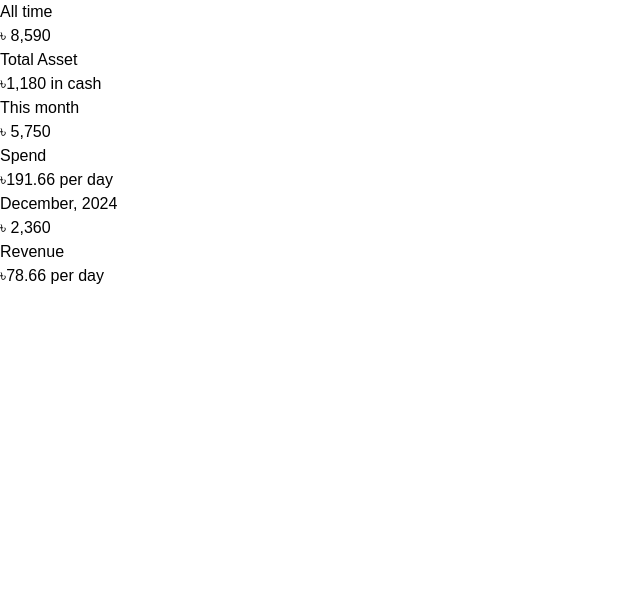
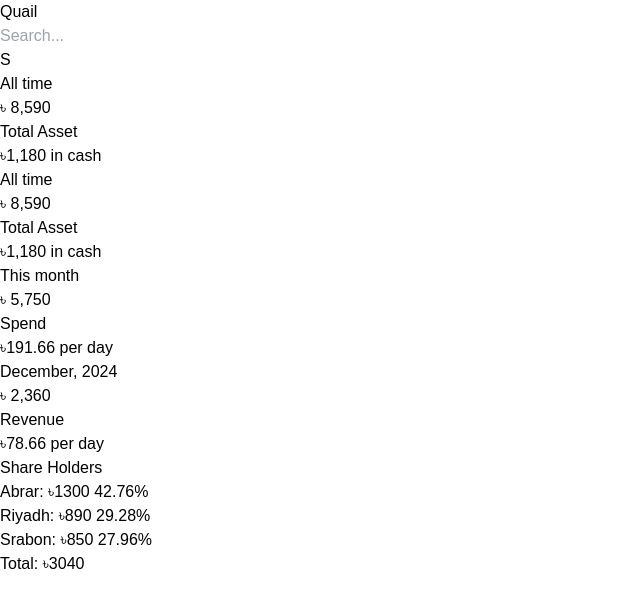
Before and after one commit to alasad08/business-manager, a Next.js app: page / in a window 1280 px wide. Shown: the top 608 px of the page, without its empty margins (0-640 px from the left). Built offline with nearby package versions, Linux system fonts and the light colour scheme.

Commit message:
rearranged file structure + added components and layouts

```diff
--- /dev/null
+++ b/src/app/components/Card.tsx
@@ -0,0 +1,16 @@
+export default function Card() {
+  return (
+    <>
+      <div className="p-4 bg-zinc-900 rounded text-white ring-1 ring-white/10">
+        <p className="mb-1 text-xs text-gray-300">All time</p>
+        <p className="text-3xl text-orange-300">৳ 8,590</p>
+        <div className="flex mt-1">
+          <p className="text-base text-gray-200">Total Asset</p>
+          <p className="text-sm text-green-400 my-auto ml-auto">
+            ৳1,180 in cash
+          </p>
+        </div>
+      </div>
+    </>
+  );
+}
--- /dev/null
+++ b/src/app/components/ShareHolder.tsx
@@ -0,0 +1,43 @@
+const ShareHolderCard = () => {
+  const shareHolders = [
+    { id: 1, name: "Abrar", ammount: 1300 },
+    { id: 2, name: "Riyadh", ammount: 890 },
+    { id: 3, name: "Srabon", ammount: 850 },
+  ];
+
+  // Calculate the total amount
+  const totalAmount = shareHolders.reduce(
+    (total, shareHolder) => total + shareHolder.ammount,
+    0
+  );
+
+  return (
+    <>
+      <div className="bg-white p-4 rounded">
+        <h2 className="text-xl mb-2">Share Holders</h2>
+        <ul>
+          {shareHolders.map((shareHolder) => {
+            // Calculate the percentage
+            const percentage = (
+              (shareHolder.ammount / totalAmount) *
+              100
+            ).toFixed(2);
+
+            return (
+              <li
+                key={shareHolder.id}
+                className="flex p-2 rounded bg-gray-200 my-2"
+              >
+                {shareHolder.name}: ৳{shareHolder.ammount}{" "}
+                <span className="ml-auto">{percentage}%</span>
+              </li>
+            );
+          })}
+        </ul>
+        <p className="text-base">Total: ৳{totalAmount}</p>
+      </div>
+    </>
+  );
+};
+
+export default ShareHolderCard;
--- /dev/null
+++ b/src/app/layouts/Dashboard/Dashboard.tsx
@@ -0,0 +1,52 @@
+import Card from "@/app/components/Card";
+import ShareHolderCard from "@/app/components/ShareHolder";
+
+const Dashboard = () => {
+  return (
+    <>
+      <div className="container mx-auto my-4 max-lg:px-4 gap-4 grid">
+        <div className="grid lg:grid-cols-4 md:grid-cols-2 grid-cols-1 gap-4">
+          <Card />
+          <div className="p-4 bg-zinc-900 rounded text-white ring-1 ring-white/10">
+            <p className="mb-1 text-sm text-gray-300">All time</p>
+            <p className="text-3xl text-orange-300">৳ 8,590</p>
+            <div className="flex mt-1">
+              <p className="text-lg text-gray-200">Total Asset</p>
+              <p className="text-base text-green-400 my-auto ml-auto">
+                ৳1,180 in cash
+              </p>
+            </div>
+          </div>
+
+          <div className="p-4 bg-zinc-900 rounded text-white ring-1 ring-white/10">
+            <p className="mb-1 text-sm text-gray-300">This month</p>
+            <p className="text-3xl text-red-400">৳ 5,750</p>
+            <div className="flex mt-1">
+              <p className="text-lg text-gray-200">Spend</p>
+              <p className="text-base text-gray-200 my-auto ml-auto">
+                ৳191.66 per day
+              </p>
+            </div>
+          </div>
+
+          <div className="p-4 bg-zinc-900 rounded text-white ring-1 ring-white/10">
+            <p className="mb-1 text-sm text-gray-300">December, 2024</p>
+            <p className="text-3xl text-green-400">৳ 2,360</p>
+            <div className="flex mt-1">
+              <p className="text-lg text-gray-200">Revenue</p>
+              <p className="text-base text-gray-200 my-auto ml-auto">
+                ৳78.66 per day
+              </p>
+            </div>
+          </div>
+        </div>
+
+        <div className="grid lg:grid-cols-2 md:grid-cols-1 grid-cols-1 gap-4">
+          <ShareHolderCard />
+        </div>
+      </div>
+    </>
+  );
+};
+
+export default Dashboard;
--- /dev/null
+++ b/src/app/layouts/Navbar/Navbar.tsx
@@ -0,0 +1,25 @@
+const Navbar = () => {
+  return (
+    <>
+      <div className="bg-white p-4 fixed w-full">
+        <div className="container flex gap-8 mx-auto">
+          <div className="Brand text-xl my-auto">Quail</div>
+          <div className="Search w-full my-auto">
+            <input
+              type="text"
+              className="bg-gray-100 p-2 px-4 rounded w-full"
+              placeholder="Search..."
+            />
+          </div>
+          <div className="Profile">
+            <p className="size-10 bg-purple-500 rounded-full flex">
+              <span className="m-auto text-xl text-white font-medium">S</span>
+            </p>
+          </div>
+        </div>
+      </div>
+    </>
+  );
+};
+
+export default Navbar;
--- a/src/app/page.tsx
+++ b/src/app/page.tsx
@@ -1,44 +1,11 @@
-// import Image from "next/image";
+import Dashboard from "./layouts/Dashboard/Dashboard";
+import Navbar from "./layouts/Navbar/Navbar";
 
 export default function Home() {
   return (
     <>
-      <div className="container mx-auto my-4 max-lg:px-4">
-        <div className="grid lg:grid-cols-4 md:grid-cols-2 grid-cols-1 gap-4">
-          <div className="p-4 bg-zinc-900 rounded text-white ring-1 ring-white/10">
-            <p className="mb-1 text-sm text-gray-300">All time</p>
-            <p className="text-3xl text-orange-300">৳ 8,590</p>
-            <div className="flex mt-1">
-              <p className="text-lg text-gray-200">Total Asset</p>
-              <p className="text-base text-green-400 my-auto ml-auto">
-                ৳1,180 in cash
-              </p>
-            </div>
-          </div>
-
-          <div className="p-4 bg-zinc-900 rounded text-white ring-1 ring-white/10">
-            <p className="mb-1 text-sm text-gray-300">This month</p>
-            <p className="text-3xl text-red-400">৳ 5,750</p>
-            <div className="flex mt-1">
-              <p className="text-lg text-gray-200">Spend</p>
-              <p className="text-base text-gray-200 my-auto ml-auto">
-                ৳191.66 per day
-              </p>
-            </div>
-          </div>
-
-          <div className="p-4 bg-zinc-900 rounded text-white ring-1 ring-white/10">
-            <p className="mb-1 text-sm text-gray-300">December, 2024</p>
-            <p className="text-3xl text-green-400">৳ 2,360</p>
-            <div className="flex mt-1">
-              <p className="text-lg text-gray-200">Revenue</p>
-              <p className="text-base text-gray-200 my-auto ml-auto">
-                ৳78.66 per day
-              </p>
-            </div>
-          </div>
-        </div>
-      </div>
+      <Navbar />
+      <Dashboard />
     </>
   );
 }
```
